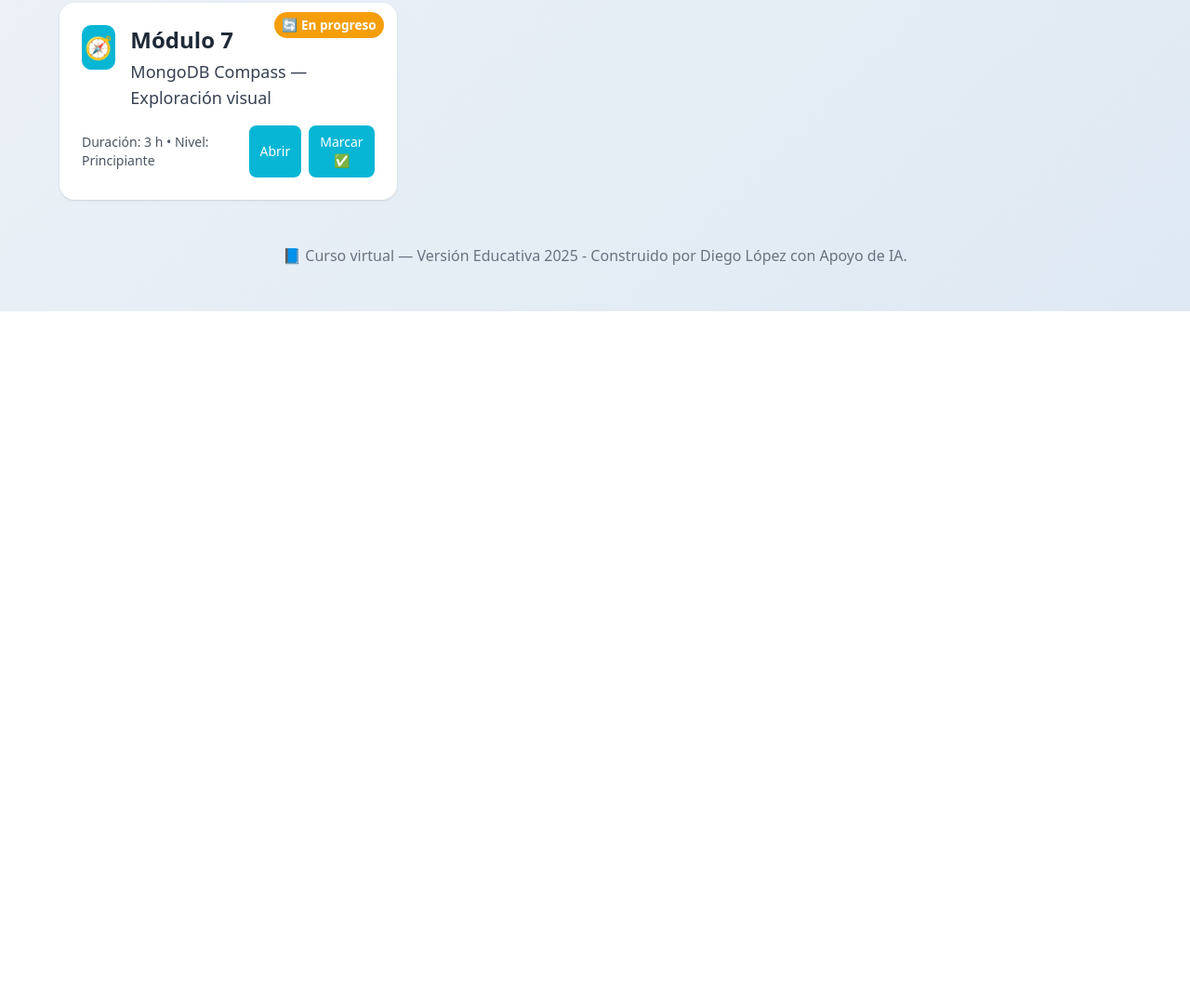
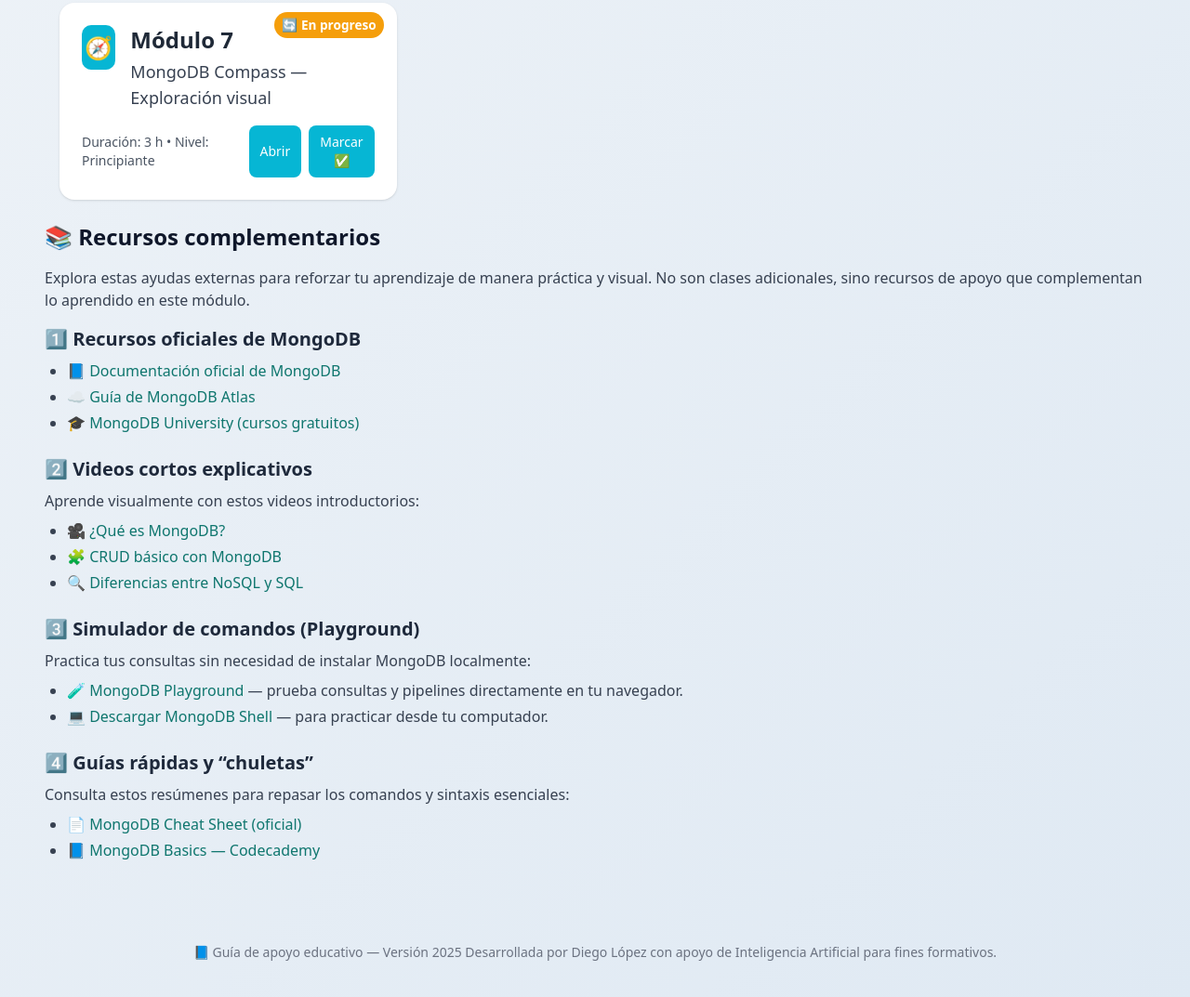
Before and after one commit to dalzlad/cursos_complementarios, a plain HTML site: page index.html in a window 1280 px wide. Shown: the part 689-1762 px from the top of the page at 93% size. Before the commit the page ends 1024 px from the top, so only its background shows below. Drawn offline with nearby package versions, Linux system fonts and the light colour scheme.

Commit message:
Curso MongoDB V1

```diff
--- a/index.html
+++ b/index.html
@@ -55,8 +55,62 @@
     <!-- Módulos generados dinámicamente -->
   </main>
 
-  <footer class="mt-12 text-center text-gray-500 text-base max-w-2xl mx-auto">
-    <p>📘 Curso virtual — Versión Educativa 2025 - Construido por Diego López con Apoyo de IA.</p>
+  <!-- 📚 Recursos complementarios -->
+<section class="card p-6 mb-6">
+  <h3 class="text-2xl font-semibold text-slate-900 mb-4">📚 Recursos complementarios</h3>
+  <p class="text-gray-700 mb-4">
+    Explora estas ayudas externas para reforzar tu aprendizaje de manera práctica y visual. No son clases adicionales, sino
+    recursos de apoyo que complementan lo aprendido en este módulo.
+  </p>
+
+  <!-- 1. Recursos oficiales -->
+  <div class="mb-6">
+    <h4 class="text-xl font-semibold mb-2 text-slate-800">1️⃣ Recursos oficiales de MongoDB</h4>
+    <ul class="list-disc pl-6 text-gray-700 space-y-1">
+      <li><a href="https://www.mongodb.com/docs/" target="_blank" class="text-teal-700 hover:underline">📘 Documentación oficial de MongoDB</a></li>
+      <li><a href="https://www.mongodb.com/docs/atlas/" target="_blank" class="text-teal-700 hover:underline">☁️ Guía de MongoDB Atlas</a></li>
+      <li><a href="https://learn.mongodb.com/" target="_blank" class="text-teal-700 hover:underline">🎓 MongoDB University (cursos gratuitos)</a></li>
+    </ul>
+  </div>
+
+  <!-- 2. Videos explicativos -->
+  <div class="mb-6">
+    <h4 class="text-xl font-semibold mb-2 text-slate-800">2️⃣ Videos cortos explicativos</h4>
+    <p class="text-gray-700 mb-2">Aprende visualmente con estos videos introductorios:</p>
+    <ul class="list-disc pl-6 text-gray-700 space-y-1">
+      <li><a href="https://www.youtube.com/watch?v=EE8ZTQxa0AM" target="_blank" class="text-teal-700 hover:underline">🎥 ¿Qué es MongoDB?</a></li>
+      <li><a href="https://www.youtube.com/watch?v=pWbMrx5rVBE" target="_blank" class="text-teal-700 hover:underline">🧩 CRUD básico con MongoDB</a></li>
+      <li><a href="https://www.youtube.com/watch?v=DxY5EEoPj4o" target="_blank" class="text-teal-700 hover:underline">🔍 Diferencias entre NoSQL y SQL</a></li>
+    </ul>
+  </div>
+
+  <!-- 3. Simulador de comandos -->
+  <div class="mb-6">
+    <h4 class="text-xl font-semibold mb-2 text-slate-800">3️⃣ Simulador de comandos (Playground)</h4>
+    <p class="text-gray-700 mb-2">
+      Practica tus consultas sin necesidad de instalar MongoDB localmente:
+    </p>
+    <ul class="list-disc pl-6 text-gray-700 space-y-1">
+      <li><a href="https://mongoplayground.net/" target="_blank" class="text-teal-700 hover:underline">🧪 MongoDB Playground</a> — prueba consultas y pipelines directamente en tu navegador.</li>
+      <li><a href="https://www.mongodb.com/try/download/shell" target="_blank" class="text-teal-700 hover:underline">💻 Descargar MongoDB Shell</a> — para practicar desde tu computador.</li>
+    </ul>
+  </div>
+
+  <!-- 4. Guías rápidas / Chuletas -->
+  <div>
+    <h4 class="text-xl font-semibold mb-2 text-slate-800">4️⃣ Guías rápidas y “chuletas”</h4>
+    <p class="text-gray-700 mb-2">Consulta estos resúmenes para repasar los comandos y sintaxis esenciales:</p>
+    <ul class="list-disc pl-6 text-gray-700 space-y-1">
+      <li><a href="https://www.mongodb.com/developer/quickstart/cheat-sheet/" target="_blank" class="text-teal-700 hover:underline">📄 MongoDB Cheat Sheet (oficial)</a></li>
+      <li><a href="https://www.codecademy.com/learn/learn-mongodb/modules/mongodb-basics/cheatsheet" target="_blank" class="text-teal-700 hover:underline">📘 MongoDB Basics — Codecademy</a></li>
+      </ul>
+  </div>
+</section>
+
+
+ <footer class="mt-10 text-center text-sm text-gray-500">
+    <p>📘 Guía de apoyo educativo — Versión 2025
+      Desarrollada por Diego López con apoyo de Inteligencia Artificial para fines formativos.</p>
   </footer>
 
   <script>
```
Also changed, not shown: modulos/modulo1.html (+5 -1 lines), modulos/modulo2.html (+4 -1 lines), modulos/modulo3.html (+4 -1 lines), modulos/modulo4.html (+4 -1 lines), modulos/modulo5.html (+4 -1 lines), modulos/modulo6.html (+4 -1 lines), modulos/modulo7.html (+4 -1 lines), modulos/modulo8.html (+4 -1 lines).
